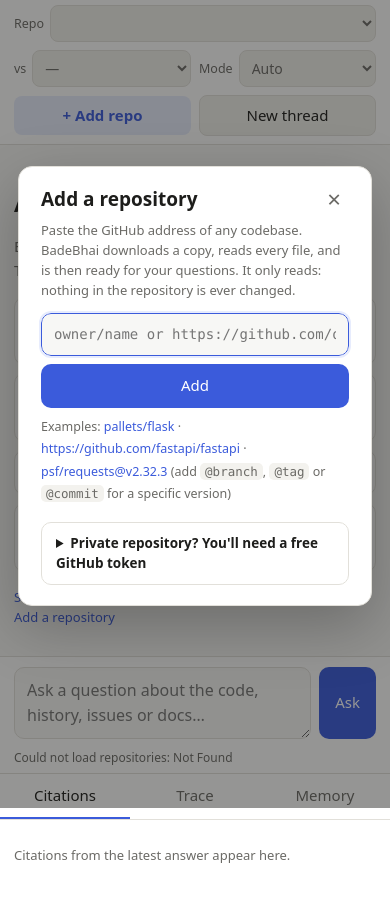
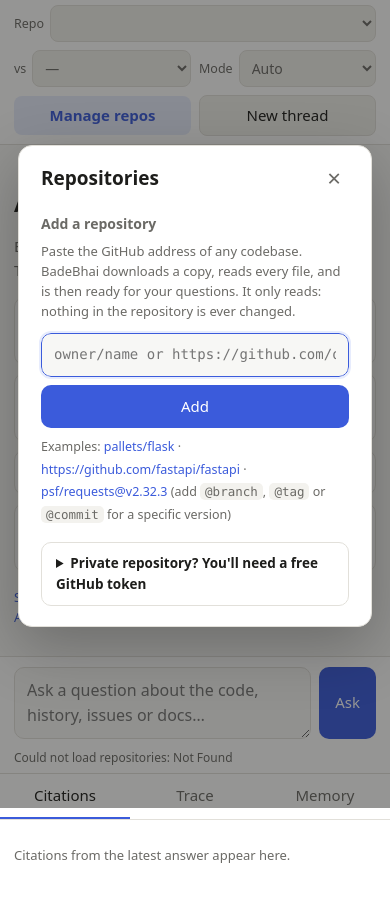
Before and after one commit to shreyashtrivedi/BadeBhai, a plain HTML site: page badebhai/ui/index.html in a window 390 px wide. Both pictures are taken after a click on the button "Add a repository". Shown: the part 36-938 px from the top of the page. Drawn offline with Linux system fonts and the light colour scheme; no server answers.

Commit message:
UI: "Manage repos" shows your repos (with Remove) above the add form
Removing a repo was only possible from a dialog opened by "+ Add repo"
and titled "Add a repository", so people could not find it. The button
is now "Manage repos", the dialog "Repositories", with the list (Ask,
Check for updates, Remove) first and the add form below. On phones each
repo's actions go on their own line.

```diff
--- a/badebhai/ui/index.html
+++ b/badebhai/ui/index.html
@@ -22,7 +22,7 @@
       <label class="compare" title="Ask the same question about two repositories and compare them">vs
         <select id="compare"><option value="">—</option></select>
       </label>
-      <button id="add-repo" type="button" class="primary-soft" title="Add any GitHub repository">+ Add repo</button>
+      <button id="add-repo" type="button" class="primary-soft" title="Add, update or remove repositories">Manage repos</button>
       <label id="user-label">User
         <input id="user" type="text" spellcheck="false" autocomplete="off">
       </label>
@@ -95,9 +95,14 @@
   <dialog id="add-dialog" aria-labelledby="add-title">
     <div class="add">
       <div class="add-head">
-        <h2 id="add-title">Add a repository</h2>
+        <h2 id="add-title">Repositories</h2>
         <button type="button" class="close" id="add-close" aria-label="Close">&times;</button>
       </div>
+      <div id="repo-list-wrap" hidden>
+        <h3>Your repositories</h3>
+        <ul id="repo-list" class="repo-list"></ul>
+      </div>
+      <h3>Add a repository</h3>
       <p class="hint">Paste the GitHub address of any codebase. BadeBhai downloads a copy, reads every file, and
         is then ready for your questions. It only reads: nothing in the repository is ever changed.</p>
       <form id="add-form" class="add-row" autocomplete="off">
@@ -112,10 +117,6 @@
         (add <code>@branch</code>, <code>@tag</code> or <code>@commit</code> for a specific version)</p>
       <div id="add-progress" class="add-progress" role="status" aria-live="polite" hidden></div>
       <div id="token-box"></div>
-      <div id="repo-list-wrap" hidden>
-        <h3>Your repositories</h3>
-        <ul id="repo-list" class="repo-list"></ul>
-      </div>
     </div>
   </dialog>
 
@@ -153,7 +154,7 @@ cd BadeBhai
 docker compose up --build</code></pre>
       <p class="hint small">With an NVIDIA GPU, use
         <code>docker compose -f docker-compose.yml -f docker-compose.gpu.yml up --build</code> instead.
-        Then open <code>http://localhost:8000</code> and click <strong>+ Add repo</strong>.
+        Then open <code>http://localhost:8000</code> and click <strong>Manage repos</strong>.
         <a id="local-source" href="https://github.com/shreyashtrivedi/BadeBhai" target="_blank" rel="noopener noreferrer">Full guide on GitHub ↗</a></p>
     </div>
   </dialog>
--- a/badebhai/ui/styles.css
+++ b/badebhai/ui/styles.css
@@ -347,4 +347,6 @@ dialog#login-dialog::backdrop { background: var(--bg); }
   pre.cmd { white-space: pre-wrap; font-size: 11px; padding: 10px 12px; }  /* the clone URL fits on its own line */
   #local-dialog .add { padding: 16px 16px 18px; }
   #local-dialog .hint code { overflow-wrap: anywhere; }
+  .repo-list li { flex-direction: column; align-items: flex-start; gap: 4px; }  /* name, then its actions */
+  .repo-list .actions { gap: 18px; }
 }
```
Also changed, not shown: 1 other file.
